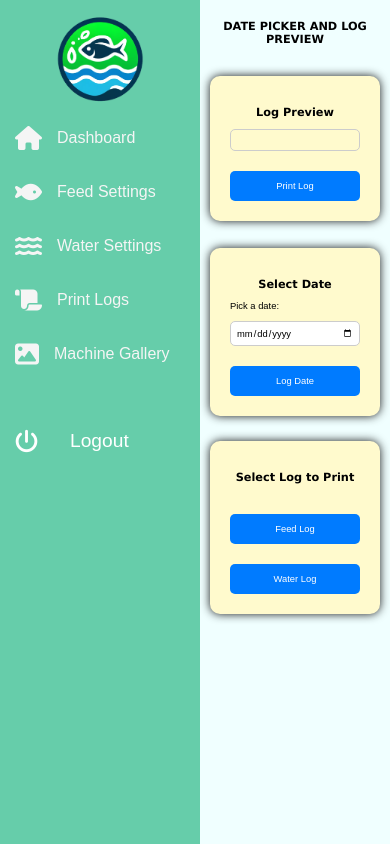
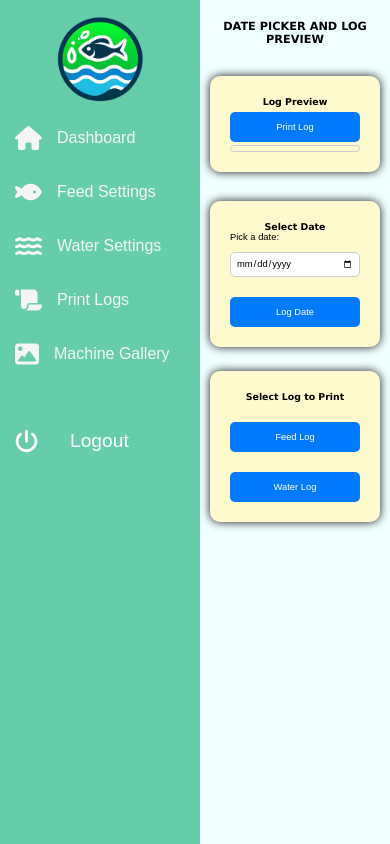
Before and after one commit to markplnivo/equasmart, a PHP site: page /print_logs.php in a window 390 px wide. Run offline with PHP 8.4, Linux system fonts and the light colour scheme; the visitor is signed in with stand-in values (Sample User, id 1).

Commit message:
Update print_logs.php
fixed font sizes, fixed templates sizes of feed log and water log please check mobile version

```diff
--- a/html/print_logs.php
+++ b/html/print_logs.php
@@ -89,15 +89,23 @@
             padding: 10px 0;
             font-size: var(--step-2);
         }
-        /* Date picker styles */
         .log-container {
             width: 95%;
-            height: 50%;
+            height: 60%;
             padding: 20px;
             background-color: lemonchiffon;
             border-radius: 10px;
             box-shadow: 0 0 10px rgba(0, 0, 0, 0.9);
             margin: 0 auto; /* Center and add margin-bottom */
+        }
+        .log-container button{
+            margin-top: 0px;
+            margin-bottom: 2%;
+        }
+        .log-container h2{
+            font-size: var(--step-0);
+            padding-top: 0px;
+            padding-bottom: 5px;
         }
         label {
             display: block;
@@ -118,6 +126,7 @@
             border: none;
             border-radius: 5px;
             cursor: pointer;
+            font-size: var(--step-0);
         }
         button:hover {
             background-color: #0056b3;
@@ -125,9 +134,9 @@
         .side-by-side-wrapper {
             display: flex;
             justify-content: center;
-            height: 30%;
+            height: 25%;
             gap: 2%; /* Adds space between the containers */
-            margin: 3% 2%;
+            margin: 2%;
         }
         /* Adjust widths to fit side-by-side */
         .date-picker, .log-list-container {
@@ -137,11 +146,15 @@
             border-radius: 10px;
             box-shadow: 0 0 10px rgba(0, 0, 0, 0.9);
         }
+        .date-picker h2, .log-list-container h2{
+            padding: 0;
+            font-size: var(--step-0);
+        }
         .log {
             border: 1px solid #ccc;
-            padding: 10px;
+            padding: 2%;
             border-radius: 5px;
-            max-height: 400px;
+            max-height: 325px;
             overflow-y: auto;
         }
         .log p {
@@ -218,8 +231,8 @@
         <!-- Right side: Log preview -->
         <div class="log-container">
             <h2>Log Preview</h2>
+            <button onclick="printLog()">Print Log</button>
             <div class="log" id="log"></div>
-            <button onclick="printLog()">Print Log</button>
         </div>
         <div class="side-by-side-wrapper">
         <!-- Left side: Date picker and Log list -->
@@ -232,8 +245,8 @@
         <div class="log-list-container">
             <h2>Select Log to Print</h2>
             <div class="log-list" id="logList"></div>
-            <button onclick="showLog('/templates/feedlog_template.php')">Feed Log</button>
-            <button onclick="showLog('/templates/waterlog_template.php')">Water Log</button>
+            <button onclick="showLog('/equasmart-main/templates/feedlog_template.php')">Feed Log</button>
+            <button onclick="showLog('/equasmart-main/templates/waterlog_template.php')">Water Log</button>
             <!-- <button onclick="downloadLog()">Water Test</button> -->
         </div>
         </div>
```
